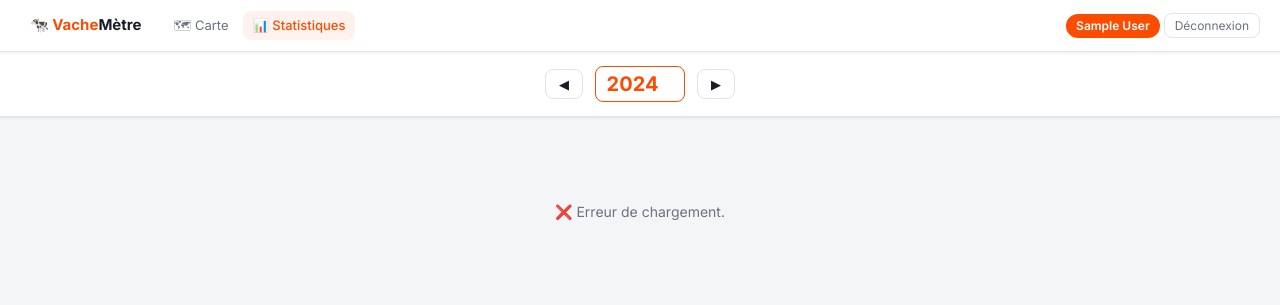
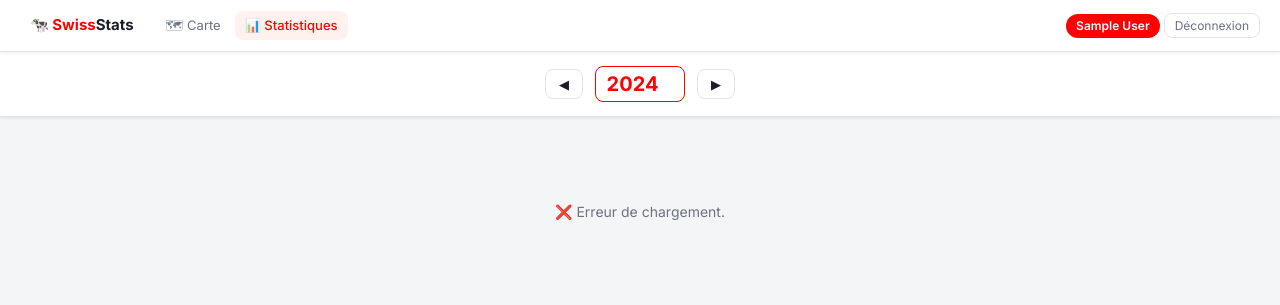
Before and after one commit to Kwibblez/SwissStats, a Flask app: page /stats in a window 1280 px wide. Shown: the top 305 px of the page. Run offline with Flask 3, Linux system fonts and the light colour scheme; the visitor is signed in with stand-in values (Sample User, id 1); data that the repository does not hold is empty; some libraries are stand-ins or nearby versions.

Commit message:
style changes

```diff
--- a/app.py
+++ b/app.py
@@ -1,5 +1,5 @@
 """
-VacheMètre — Application Flask
+SwissStats — Application Flask
 HEIG-VD 2026 — Fardel, Perroud, Smith
 """
 
@@ -345,9 +345,9 @@
     fun = {
         "vaches":         round(totals["total_m"] / 2.4),
         "lac_leman":      round(total_km / 170, 1),
-        "mont_blanc":     round(totals["total_elevation"] / 4808, 1),
+        "cervin":     round(totals["total_elevation"] / 4478 , 1),
         "lausanne_tokyo": round(total_km / 9600, 2),
-        "pizzas":         round(totals["total_calories"] / 800),
+        "fondues":         round(totals["total_calories"] / 800),
         "heures":         round(totals["total_seconds"] / 3600, 1),
     }
 
--- a/static/css/main.css
+++ b/static/css/main.css
@@ -9,7 +9,7 @@
   --text:    #1a1d27;
   --muted:   #6b7280;
   --faint:   #9ca3af;
-  --orange:  #fc4c02;
+  --orange:  #fc0202;
   --orange-light: #fff2ee;
   --font:    'Inter', system-ui, sans-serif;
   --radius:  8px;
--- a/static/js/map.js
+++ b/static/js/map.js
@@ -8,7 +8,7 @@
   Swim:      { color: '#06b6d4', emoji: '🏊' },
   AlpineSki: { color: '#8b5cf6', emoji: '⛷️' },
   NordicSki: { color: '#a855f7', emoji: '🎿' },
-  Rowing:    { color: '#f59e0b', emoji: '🚣' },
+  TrailRun:    { color: '#f59e0b', emoji: '⛰️' },
   default:   { color: '#6b7280', emoji: '🏅' },
 };
 const sp = (s) => SPORTS[s] || SPORTS.default;
--- a/static/js/stats.js
+++ b/static/js/stats.js
@@ -4,11 +4,11 @@
 const COLORS = {
   Run: '#fc4c02', Ride: '#3b82f6', Hike: '#16a34a', Walk: '#84cc16',
   Swim: '#06b6d4', AlpineSki: '#8b5cf6', NordicSki: '#a855f7',
-  Rowing: '#f59e0b', default: '#6b7280',
+  TrailRun: '#f59e0b', default: '#6b7280',
 };
 const EMOJI = {
   Run: '🏃', Ride: '🚴', Hike: '🥾', Walk: '🚶', Swim: '🏊',
-  AlpineSki: '⛷️', NordicSki: '🎿', Rowing: '🚣', default: '🏅',
+  AlpineSki: '⛷️', NordicSki: '🎿', TrailRun: '⛰️', default: '🏅',
 };
 const fmt = (n) => n == null ? '—' : Number(n).toLocaleString('fr-CH');
 
@@ -56,8 +56,8 @@
       <div class="fun-grid">
         <div class="fun-card"><div class="fun-icon">🐄</div><div><div class="fun-num">${fmt(fun.vaches)}</div><div class="fun-lbl">vaches bout à bout</div><div class="fun-desc">Une vache ≈ 2.4 m</div></div></div>
         <div class="fun-card"><div class="fun-icon">🌊</div><div><div class="fun-num">${fun.lac_leman}×</div><div class="fun-lbl">le tour du lac Léman</div><div class="fun-desc">170 km de tour complet</div></div></div>
-        <div class="fun-card"><div class="fun-icon">🏔️</div><div><div class="fun-num">${fun.mont_blanc}×</div><div class="fun-lbl">l'altitude du Mont Blanc</div><div class="fun-desc">${fmt(Math.round(t.total_elevation))} m de dénivelé</div></div></div>
-        <div class="fun-card"><div class="fun-icon">🍕</div><div><div class="fun-num">${fmt(fun.pizzas)}</div><div class="fun-lbl">pizzas brûlées</div><div class="fun-desc">≈ 800 kcal par pizza</div></div></div>
+        <div class="fun-card"><div class="fun-icon">🏔️</div><div><div class="fun-num">${fun.cervin}×</div><div class="fun-lbl">l'altitude du Cervin</div><div class="fun-desc">${fmt(Math.round(t.total_elevation))} m de dénivelé</div></div></div>
+        <div class="fun-card"><div class="fun-icon">🫕</div><div><div class="fun-num">${fmt(fun.fondues)}</div><div class="fun-lbl">fondues brûlées</div><div class="fun-desc">≈ 800 kcal par pizza</div></div></div>
         <div class="fun-card"><div class="fun-icon">✈️</div><div><div class="fun-num">${fun.lausanne_tokyo}×</div><div class="fun-lbl">Lausanne → Tokyo</div><div class="fun-desc">9 600 km à vol d'oiseau</div></div></div>
         <div class="fun-card"><div class="fun-icon">⏰</div><div><div class="fun-num">${fun.heures}h</div><div class="fun-lbl">de sport au total</div><div class="fun-desc">Soit ${(fun.heures / 24).toFixed(1)} jours complets</div></div></div>
       </div>
--- a/templates/login.html
+++ b/templates/login.html
@@ -12,12 +12,12 @@
   <div class="login-page">
     <div class="login-card">
       <div class="login-hero">🐄</div>
-      <h1 class="login-title">Vache<span>Mètre</span></h1>
+      <h1 class="login-title">Swiss<span>Stats</span></h1>
       <p class="login-sub">Visualisez vos activités Strava et découvrez combien de vaches vous avez parcourues cette année.</p>
 
       <div class="features">
         <div class="feat">🗺️ Tous vos parcours sur une carte</div>
-        <div class="feat">🐄 Stats fun : vaches, pizzas, lac Léman…</div>
+        <div class="feat">🐄 Stats Suisses : vaches, fondue, lac Léman…</div>
         <div class="feat">⬇️ Export GPX de chaque activité</div>
         <div class="feat">📊 Graphiques mensuels et par sport</div>
       </div>
--- a/templates/map.html
+++ b/templates/map.html
@@ -12,7 +12,7 @@
 <body class="page-map">
 
 <nav>
-  <a href="/" class="logo">🐄 Vache<span>Mètre</span></a>
+  <a href="/" class="logo">🐄 Swiss<span>Stats</span></a>
   <a href="/map?year={{ year }}" class="active">🗺 Carte</a>
   <a href="/stats?year={{ year }}">📊 Statistiques</a>
   <div class="spacer"></div>
@@ -27,13 +27,14 @@
   <select id="sportFilter">
     <option value="">Tous</option>
     <option value="Run">🏃 Course</option>
+    <option value="TrailRun">⛰️ Trail</option>
     <option value="Ride">🚴 Vélo</option>
     <option value="Hike">🥾 Randonnée</option>
     <option value="Swim">🏊 Natation</option>
     <option value="Walk">🚶 Marche</option>
     <option value="AlpineSki">⛷️ Ski alpin</option>
     <option value="NordicSki">🎿 Ski nordique</option>
-    <option value="Rowing">🚣 Aviron</option>
+
   </select>
   <button class="btn btn-orange" onclick="loadTracks()">Charger</button>
   <button class="btn" onclick="syncActivities()">🔄 Sync Strava</button>
--- a/templates/stats.html
+++ b/templates/stats.html
@@ -12,7 +12,7 @@
 <body>
 
 <nav>
-  <a href="/" class="logo">🐄 Vache<span>Mètre</span></a>
+  <a href="/" class="logo">🐄 Swiss<span>Stats</span></a>
   <a href="/map?year={{ year }}">🗺 Carte</a>
   <a href="/stats?year={{ year }}" class="active">📊 Statistiques</a>
   <div class="spacer"></div>
```
